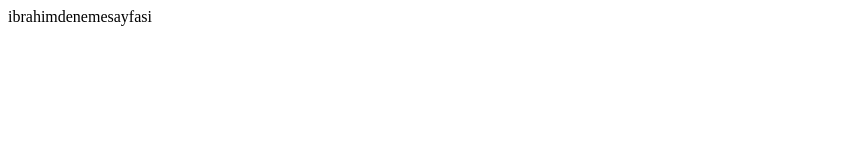
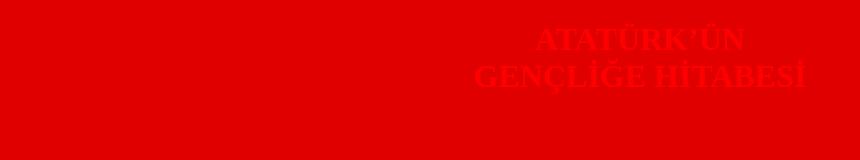
Before and after one commit to iwasx0/web, a plain HTML site: page deneme.html in a window 1280 px wide. Shown: the whole page, without its empty margins (0-860 px from the left). Drawn offline with Linux system fonts and the light colour scheme.

Commit message:
Update deneme.html

```diff
--- a/deneme.html
+++ b/deneme.html
@@ -1,7 +1,16 @@
-<html>
+<!DOCTYPE html>
+<html lang="en">
 <head>
+    <meta charset="UTF-8">
+    <meta name="viewport" content="width=device-width, initial-scale=1.0">
+    <title>ATATÜRK </title>
 </head>
-<body>
-ibrahimdenemesayfasi
+<body bgcolor="yelloow" text="white">
+    <h1 align="center">
+        <font color="red">
+        ATATÜRK’ÜN <br>
+        GENÇLİĞE HİTABESİ
+    </font>
+    </h1>
 </body>
 </html>
```
